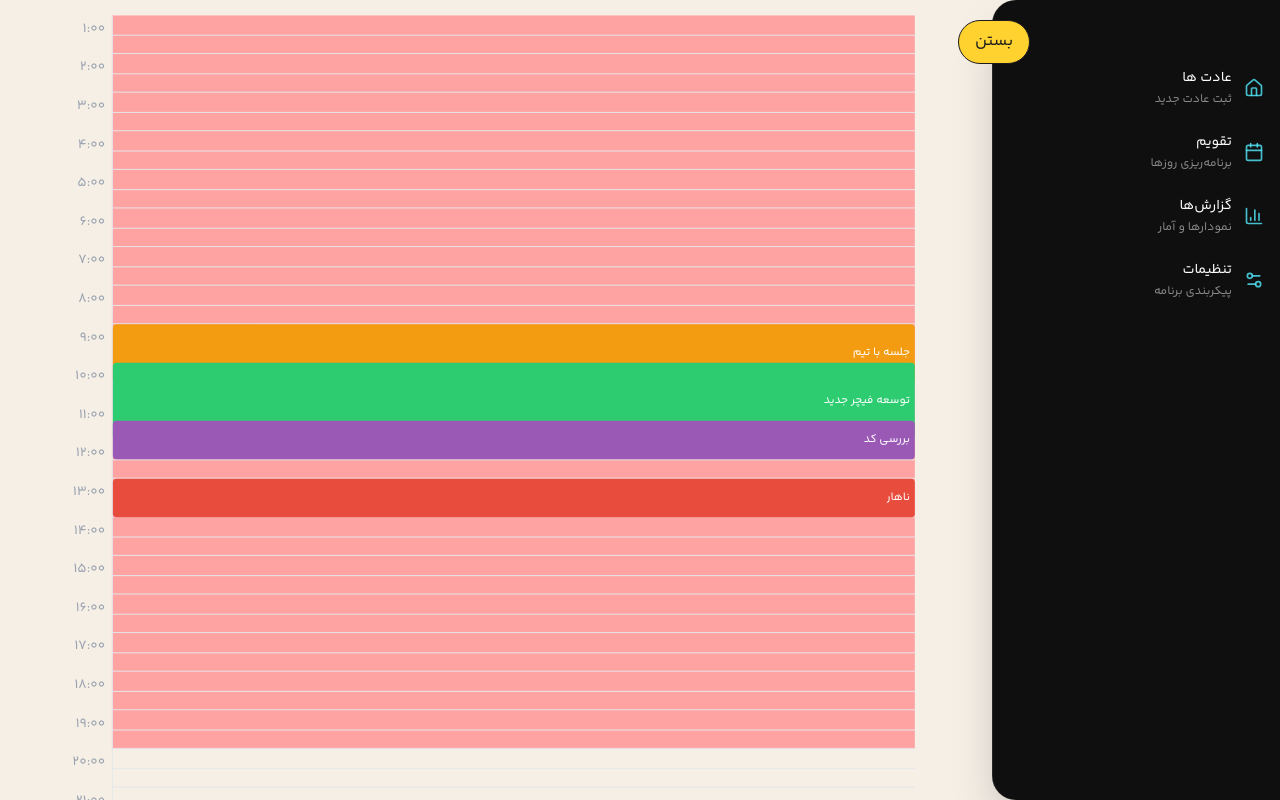
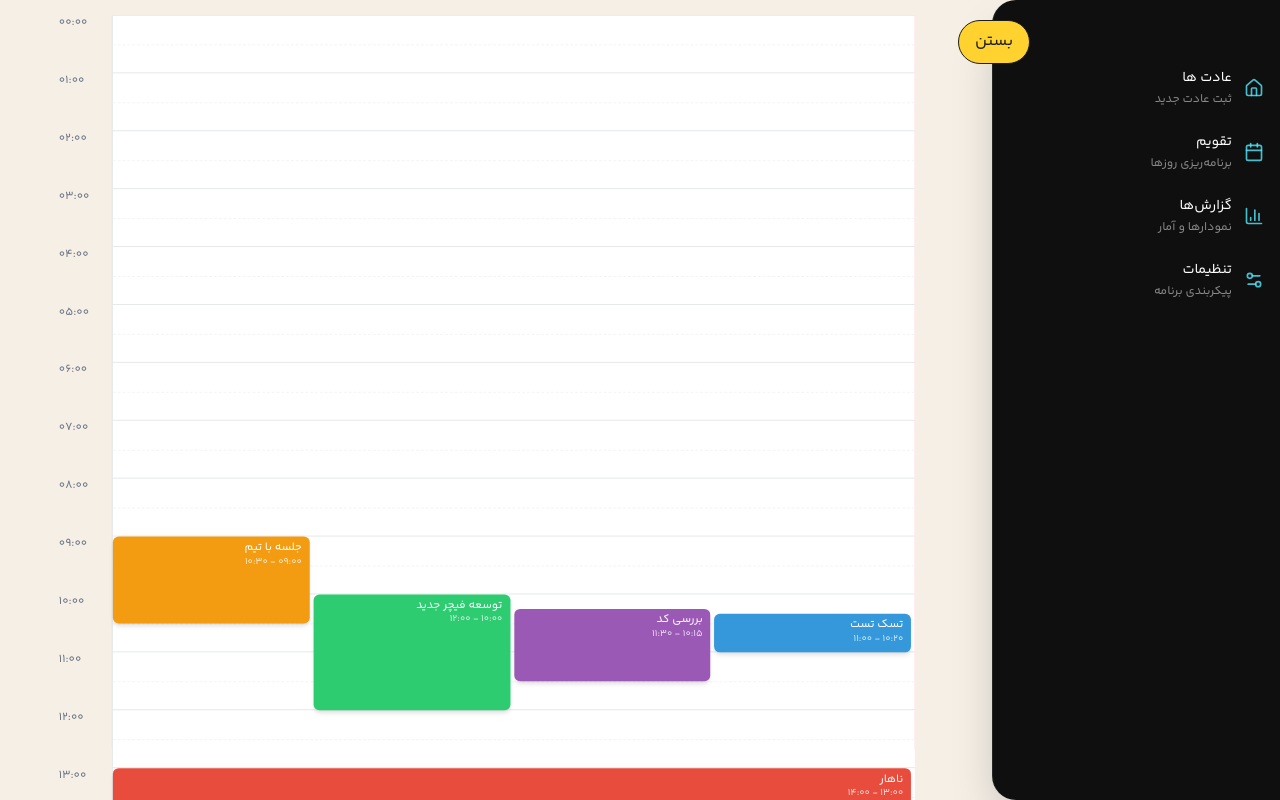
Before and after one commit to MobinaLalani/MyCalendar, a Next.js app: page /DaySheet in a window 1280 px wide. Built offline with nearby package versions, Linux system fonts and the light colour scheme.

Commit message:
update last feature

```diff
--- a/src/features/daySheet/components/timeline/HourRow.tsx
+++ b/src/features/daySheet/components/timeline/HourRow.tsx
@@ -1,3 +1,4 @@
+// HourRow.tsx
 import React from "react";
 
 interface HourRowProps {
@@ -8,19 +9,22 @@ interface HourRowProps {
 const HourRow: React.FC<HourRowProps> = ({ hour, height }) => {
   return (
     <div
-      className="relative flex items-center w-full border-b border-gray-200"
+      className="relative w-full border-b border-gray-200"
       style={{
-        minHeight: `${height}px`,
         height: `${height}px`,
       }}
     >
-      <span className="absolute -left-12 top-1 text-gray-400 text-sm w-10 text-right">
+      {/* Hour Label */}
+      <span className="absolute -left-14 top-0 text-xs text-gray-500">
         {hour}
       </span>
 
+      {/* Half Hour Line */}
       <div
-        className="absolute inset-x-0 border-b border-gray-200"
-        style={{ top: "50%" }}
+        className="absolute left-0 right-0 border-b border-dashed border-gray-100"
+        style={{
+          top: "50%",
+        }}
       />
     </div>
   );
--- a/src/features/daySheet/components/timeline/Task.tsx
+++ b/src/features/daySheet/components/timeline/Task.tsx
@@ -1,11 +1,12 @@
+// Task.tsx
 import React from "react";
 
 interface TaskData {
   id: string;
   title: string;
-  startTime: string; // به فرمت "HH:MM" مانند "10:30"
-  endTime: string; // به فرمت "HH:MM" مانند "12:00"
-  color?: string; // برای رنگ بندی اختیاری
+  startTime: string;
+  endTime: string;
+  color?: string;
 }
 
 interface TaskProps {
@@ -13,7 +14,6 @@ interface TaskProps {
   startHour: number;
   hourHeightPx: number;
   pixelsPerMinute: number;
-  // برای مدیریت تسک های همپوشان (اختیاری)
   left?: number;
   width?: number;
 }
@@ -21,75 +21,47 @@ interface TaskProps {
 const Task: React.FC<TaskProps> = ({
   task,
   startHour,
-  hourHeightPx,
   pixelsPerMinute,
-  left = 0, // موقعیت افقی پیش فرض
-  width = "100%", // عرض پیش فرض
+  left = 0,
+  width = 100,
 }) => {
   const { title, startTime, endTime, color } = task;
 
-  // تابع کمکی برای تبدیل زمان "HH:MM" به دقیقه کل از midnight
-  const timeToMinutes = (timeStr: string): number => {
+  const timeToMinutes = (timeStr: string) => {
     const [hours, minutes] = timeStr.split(":").map(Number);
+
     return hours * 60 + minutes;
   };
 
-  // محاسبه کل دقایق از midnight برای زمان شروع و پایان تسک
   const startMinutes = timeToMinutes(startTime);
+
   const endMinutes = timeToMinutes(endTime);
 
-  // محاسبه کل دقایق از midnight برای ساعت شروع گرید
-  // این محاسبه به ما کمک می کند موقعیت تسک را نسبت به شروع گرید تنظیم کنیم
   const gridStartMinutes = startHour * 60;
 
-  // محاسبه موقعیت عمودی (top) تسک
-  // 1. دقیقه تسک نسبت به شروع گرید: startMinutes - gridStartMinutes
-  // 2. تبدیل این دقایق به پیکسل با ضرب در pixelsPerMinute
   const topPosition = (startMinutes - gridStartMinutes) * pixelsPerMinute;
 
-  // محاسبه ارتفاع (height) تسک بر حسب پیکسل
   const durationMinutes = endMinutes - startMinutes;
+
   const taskHeight = durationMinutes * pixelsPerMinute;
-
-  // اطمینان از اینکه ارتفاع تسک صفر یا منفی نباشد
-  const finalTaskHeight = Math.max(taskHeight, 1); // حداقل ۱ پیکسل ارتفاع
-
-  // محاسبه موقعیت افقی (left) و عرض (width) اگر نیاز باشد
-  // فرض میکنیم این مقادیر به صورت props پاس داده شده اند
-  // اگر نه، می توانید اینجا منطق چیدمان تسک های همپوشان را پیاده سازی کنید
-
-  // استایل برای نمایش تسک
-  const taskStyle: React.CSSProperties = {
-    position: "absolute",
-    top: `${topPosition}px`,
-    height: `${finalTaskHeight}px`,
-    left: `${typeof left === "number" ? left : 0}px`, // اگر left عددی بود از آن استفاده کن
-    width: typeof width === "string" ? width : `${width}px`, // اگر width رشته بود (مانند '100%') از آن استفاده کن
-    backgroundColor: color || "#3498db", // رنگ پیش فرض آبی
-    color: "white",
-    borderRadius: "4px",
-    padding: "5px",
-    boxSizing: "border-box", // برای اینکه padding و border داخل عرض و ارتفاع حساب شوند
-    overflow: "hidden",
-    whiteSpace: "nowrap",
-    textOverflow: "ellipsis",
-    display: "flex",
-    alignItems: "center",
-    fontSize: "12px",
-    zIndex: 1, // برای اطمینان از دیده شدن روی خطوط گرید
-  };
 
   return (
     <div
-      className="task-item"
-      style={taskStyle}
-      title={`${title} (${startTime} - ${endTime})`} // نمایش زمان در hover
+      className="absolute px-2 py-1 text-white text-xs rounded-md overflow-hidden shadow-md"
+      style={{
+        top: `${topPosition}px`,
+        left: `${left}%`,
+        width: `calc(${width}% - 4px)`,
+        height: `${taskHeight}px`,
+        backgroundColor: color || "#3498db",
+        zIndex: 10,
+      }}
     >
-      <span className="truncate">{title}</span>
-      {/* می توانید زمان را هم نمایش دهید اگر جا باشد */}
-      {/* <span className="ml-auto text-xs opacity-70">
+      <div className="font-medium truncate">{title}</div>
+
+      <div className="opacity-80 text-[10px]">
         {startTime} - {endTime}
-      </span> */}
+      </div>
     </div>
   );
 };
--- a/src/features/daySheet/components/timeline/TimeGrid.tsx
+++ b/src/features/daySheet/components/timeline/TimeGrid.tsx
@@ -1,58 +1,104 @@
+// TimeGrid.tsx
 import React from "react";
-// فرض می‌کنیم generateHours همچنان یک آرایه از رشته‌های ساعت برمی‌گرداند
-// import { generateHours } from "../../utils/generate-hours";
 import Task from "./Task";
+import HourRow from "./HourRow";
 
-import HourRow from "./HourRow";
 interface TimeGridProps {
   children?: React.ReactNode;
-  // تعداد کل ساعت‌ها برای نمایش در گرید
   totalHoursToShow?: number;
-  // ارتفاع هر ساعت به پیکسل
   hourHeightPx?: number;
-  // ساعت شروع گرید (مثلا 8 برای 8 صبح)
   startHour?: number;
 }
 
-// یک تابع نمونه برای generateHours اگر از قبل ندارید
+interface TaskData {
+  id: string;
+  title: string;
+  startTime: string;
+  endTime: string;
+  color: string;
+}
+
+interface PositionedTask extends TaskData {
+  left: number;
+  width: number;
+}
+
 const generateHours = (start = 8, end = 20): string[] => {
   const hours = [];
+
   for (let i = start; i < end; i++) {
-    hours.push(`${i}:00`);
+    hours.push(`${String(i).padStart(2, "0")}:00`);
   }
+
   return hours;
 };
 
+const timeToMinutes = (time: string): number => {
+  const [hours, minutes] = time.split(":").map(Number);
+  return hours * 60 + minutes;
+};
+
+const isOverlapping = (a: TaskData, b: TaskData) => {
+  return (
+    timeToMinutes(a.startTime) < timeToMinutes(b.endTime) &&
+    timeToMinutes(a.endTime) > timeToMinutes(b.startTime)
+  );
+};
+
+const calculateTaskPositions = (tasks: TaskData[]): PositionedTask[] => {
+  const sortedTasks = [...tasks].sort(
+    (a, b) => timeToMinutes(a.startTime) - timeToMinutes(b.startTime),
+  );
+
+  const result: PositionedTask[] = [];
+
+  const groups: TaskData[][] = [];
+
+  sortedTasks.forEach((task) => {
+    let addedToGroup = false;
+
+    for (const group of groups) {
+      const hasOverlap = group.some((groupTask) =>
+        isOverlapping(task, groupTask),
+      );
+
+      if (hasOverlap) {
+        group.push(task);
+        addedToGroup = true;
+        break;
+      }
+    }
+
+    if (!addedToGroup) {
+      groups.push([task]);
+    }
+  });
+
+  groups.forEach((group) => {
+    const width = 100 / group.length;
+
+    group.forEach((task, index) => {
+      result.push({
+        ...task,
+        width,
+        left: index * width,
+      });
+    });
+  });
+
+  return result;
+};
+
 const TimeGrid: React.FC<TimeGridProps> = ({
-  children,
-  totalHoursToShow = 24, // پیش‌فرض: نمایش 12 ساعت
-  hourHeightPx = 40, // پیش‌فرض: هر ساعت 50 پیکسل ارتفاع دارد
-  startHour = 1, // پیش‌فرض: از ساعت 8 صبح شروع می‌شود
+  totalHoursToShow = 24,
+  hourHeightPx = 60,
+  startHour = 0,
 }) => {
-  // ساعت‌هایی که باید نمایش داده شوند را تولید می‌کنیم
   const hours = generateHours(startHour, startHour + totalHoursToShow);
 
-  // محاسبه کل ارتفاع گرید بر اساس تعداد ساعت‌ها و ارتفاع هر ساعت
   const totalGridHeight = totalHoursToShow * hourHeightPx;
 
-  // محاسبه پیکسل بر دقیقه برای استفاده در محاسبه موقعیت تسک‌ها
   const pixelsPerMinute = hourHeightPx / 60;
-
-  // اینجا می‌توانید این مقادیر را به Context یا prop های عمیق‌تر پاس دهید
-  // تا کامپوننت‌های تسک به راحتی به آن‌ها دسترسی داشته باشند.
-  // برای سادگی، در اینجا فقط لاگ می‌کنیم.
-  console.log(`Total Grid Height: ${totalGridHeight}px`);
-  console.log(`Pixels Per Hour: ${hourHeightPx}px`);
-  console.log(`Pixels Per Minute: ${pixelsPerMinute}px`);
-  console.log(`Hours displayed: ${hours.join(", ")}`);
-  interface TaskData {
-    id: string;
-    title: string;
-    startTime: string; // به فرمت "HH:MM" مانند "10:30"
-    endTime: string; // به فرمت "HH:MM" مانند "12:00"
-    color:string
-    // سایر پراپرتی‌ها
-  }
 
   const tasks: TaskData[] = [
     {
@@ -72,8 +118,8 @@ const tasks: TaskData[] = [
     {
       id: "t3",
       title: "بررسی کد",
-    startTime: "11:30",
-    endTime: "12:30",
+      startTime: "10:15",
+      endTime: "11:30",
       color: "#9b59b6",
     },
     {
@@ -83,29 +129,39 @@ const tasks: TaskData[] = [
       endTime: "14:00",
       color: "#e74c3c",
     },
+    {
+      id: "t5",
+      title: "تسک تست",
+      startTime: "10:20",
+      endTime: "11:00",
+      color: "#3498db",
+    },
   ];
+
+  const positionedTasks = calculateTaskPositions(tasks);
+
   return (
     <div
-    className="relative flex flex-col w-full border-l border-gray-200"
-    style={{ height: `${totalGridHeight}px` }}
+      className="relative w-full border-l border-gray-200 bg-white"
+      style={{
+        height: `${totalGridHeight}px`,
+      }}
     >
-    {hours.map((hour, index) => (
-      <HourRow key={hour} hour={hour} height={hourHeightPx}  />
+      {/* Hour Rows */}
+      {hours.map((hour) => (
+        <HourRow key={hour} hour={hour} height={hourHeightPx} />
       ))}
 
-    {/* رندر کردن تسک ها */}
-    {tasks.map((task) => (
+      {/* Tasks */}
+      {positionedTasks.map((task) => (
         <Task
           key={task.id}
           task={task}
           startHour={startHour}
           hourHeightPx={hourHeightPx}
           pixelsPerMinute={pixelsPerMinute}
-        // اگر منطق چیدمان تسک های همپوشان را پیاده سازی کردید،
-        // left و width را اینجا محاسبه و پاس دهید.
-        // به عنوان مثال:
-        // left={calculateTaskLeft(task, tasks, ...) }
-        // width={calculateTaskWidth(task, tasks, ...)}
+          left={task.left}
+          width={task.width}
         />
       ))}
     </div>
```
Lines whose indentation alone changed are shown as unchanged.
